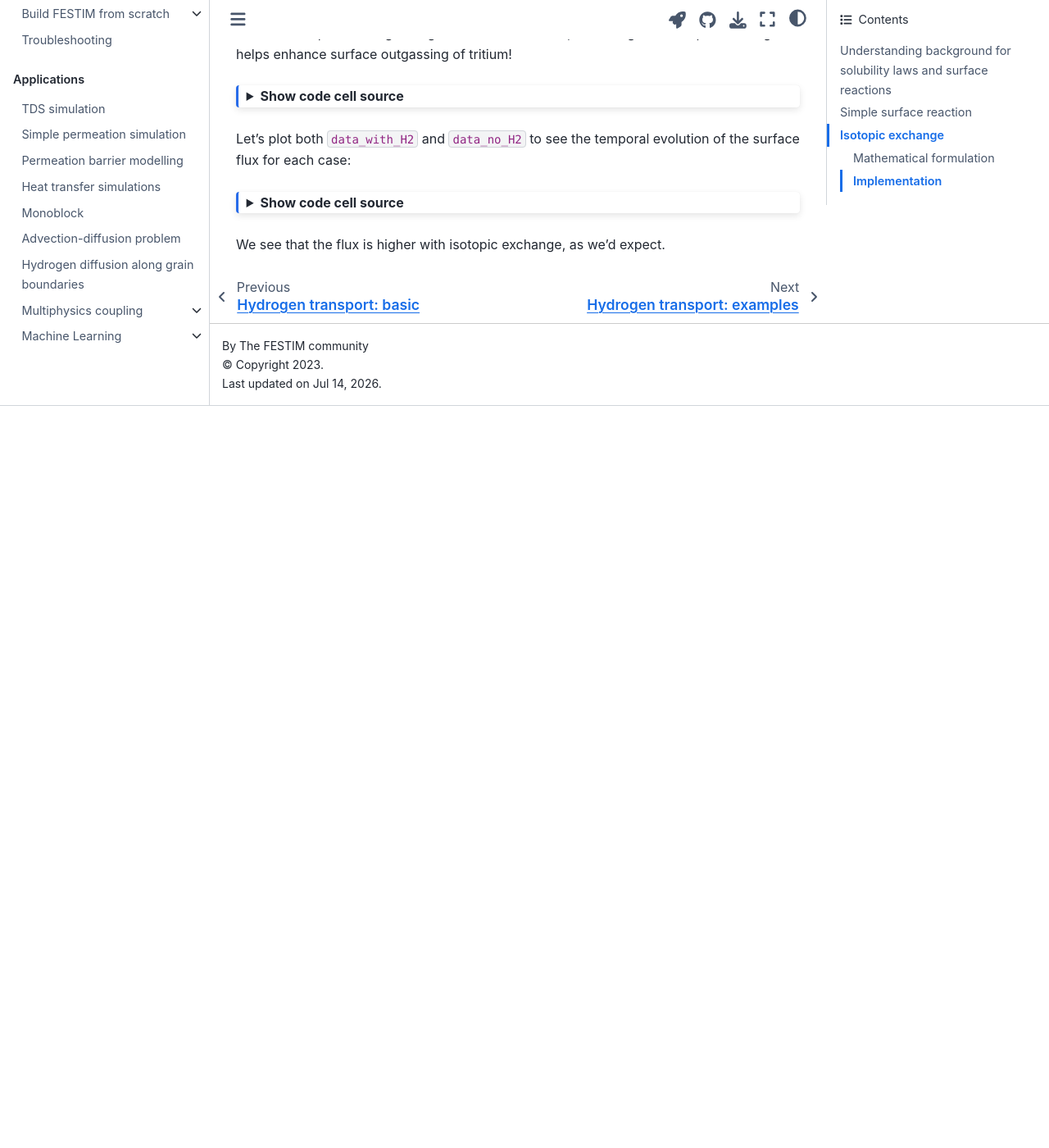
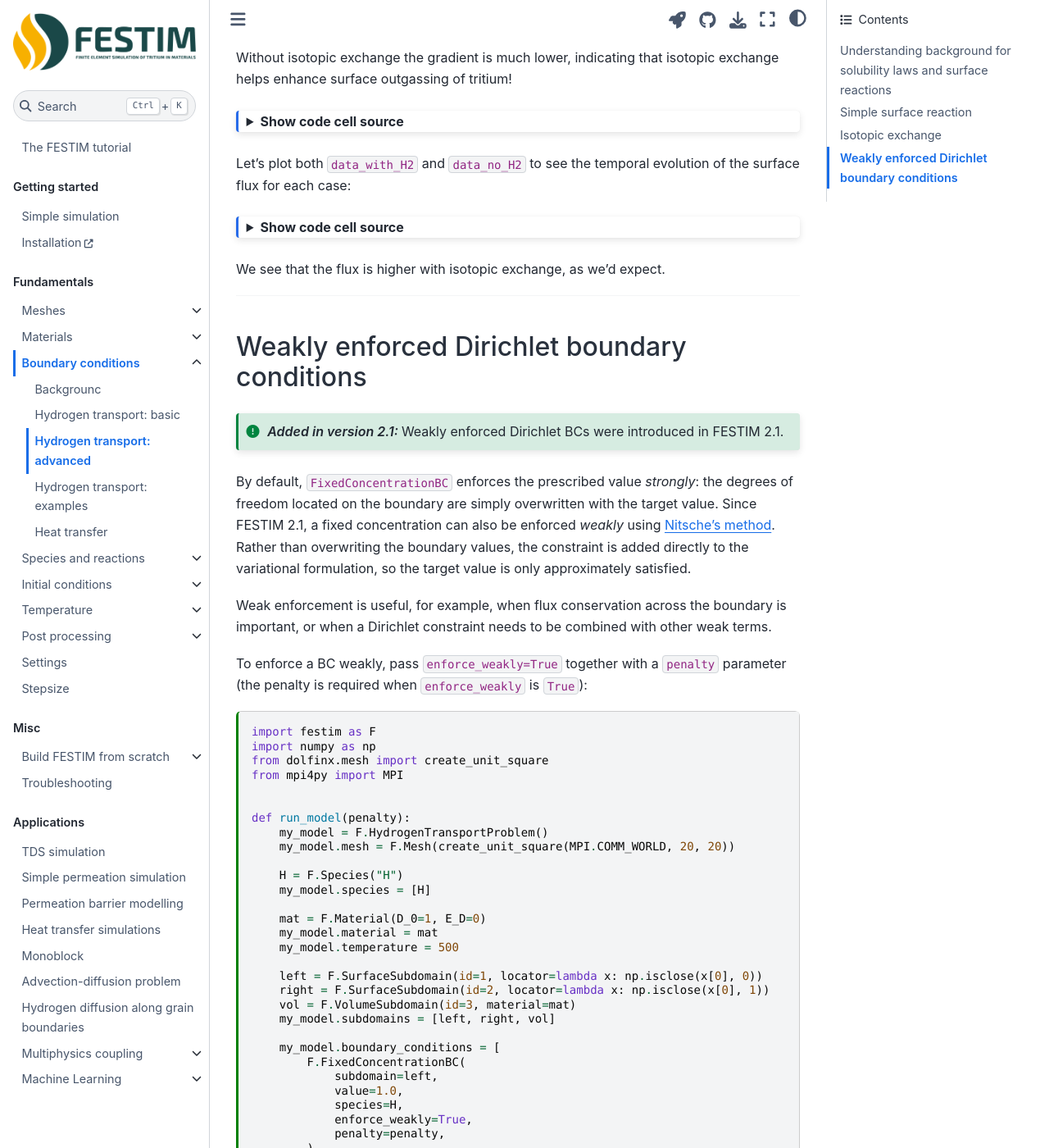
Before and after one commit to festim-dev/FESTIM-workshop, a Jupyter Book: the page built from book/content/boundary_conditions/h_transport_advanced.md, in a window 1280 px wide and 1400 px high, scrolled down 8456 px. Shown: the whole window at 82% size. Built offline with Jupyter Book 1.0.4 settings and Sphinx 7.4.7 and the Sphinx Book theme 1.1.4, drawn with Linux system fonts in a browser that asks for light colours; pages that are not in the unit, such as notebooks, are missing from menus; before the commit the page ends 8951 px from its top, so only the background shows below that; some of the changed text lies outside the part shown.

Commit message:
weakly imposed dirichlet BCs

````diff
--- a/book/content/boundary_conditions/h_transport_advanced.md
+++ b/book/content/boundary_conditions/h_transport_advanced.md
@@ -20,6 +20,7 @@
 * Choose solubility laws (Henry's or Siervert's)
 * Implement surface reaction boundary conditions
 * Model isotopic exchange as a recombination flux
+* Weakly enforce a fixed concentration with Nitsche's method
 
 +++
 
@@ -476,3 +477,86 @@
 ```
 
 We see that the flux is higher with isotopic exchange, as we'd expect.
+
++++
+
+---
+
++++
+
+## Weakly enforced Dirichlet boundary conditions
+
+```{versionadded} 2.1
+Weakly enforced Dirichlet BCs were introduced in FESTIM 2.1.
+```
+
+By default, `FixedConcentrationBC` enforces the prescribed value *strongly*: the degrees of freedom located on the boundary are simply overwritten with the target value. Since FESTIM 2.1, a fixed concentration can also be enforced *weakly* using [Nitsche's method](https://jsdokken.com/dolfinx-tutorial/chapter1/nitsche.html). Rather than overwriting the boundary values, the constraint is added directly to the variational formulation, so the target value is only approximately satisfied.
+
+Weak enforcement is useful, for example, when flux conservation across the boundary is important, or when a Dirichlet constraint needs to be combined with other weak terms.
+
+To enforce a BC weakly, pass `enforce_weakly=True` together with a `penalty` parameter (the penalty is required when `enforce_weakly` is `True`):
+
+```{code-cell} ipython3
+import festim as F
+import numpy as np
+from dolfinx.mesh import create_unit_square
+from mpi4py import MPI
+
+
+def run_model(penalty):
+    my_model = F.HydrogenTransportProblem()
+    my_model.mesh = F.Mesh(create_unit_square(MPI.COMM_WORLD, 20, 20))
+
+    H = F.Species("H")
+    my_model.species = [H]
+
+    mat = F.Material(D_0=1, E_D=0)
+    my_model.material = mat
+    my_model.temperature = 500
+
+    left = F.SurfaceSubdomain(id=1, locator=lambda x: np.isclose(x[0], 0))
+    right = F.SurfaceSubdomain(id=2, locator=lambda x: np.isclose(x[0], 1))
+    vol = F.VolumeSubdomain(id=3, material=mat)
+    my_model.subdomains = [left, right, vol]
+
+    my_model.boundary_conditions = [
+        F.FixedConcentrationBC(
+            subdomain=left,
+            value=1.0,
+            species=H,
+            enforce_weakly=True,
+            penalty=penalty,
+        ),
+        F.FixedConcentrationBC(subdomain=right, value=0.0, species=H),
+    ]
+
+    my_model.settings = F.Settings(atol=1e-10, rtol=1e-10, transient=False)
+    my_model.initialise()
+    my_model.run()
+    return H
+```
+
+Here we impose $c = 1$ on the left boundary *weakly* and $c = 0$ on the right boundary *strongly*. Because the weak constraint is only approximately satisfied, the concentration reached on the left boundary depends on the `penalty`: a larger penalty pushes the solution closer to the target value (approaching strong enforcement), whereas a small penalty allows a larger deviation.
+
+```{code-cell} ipython3
+:tags: [hide-input]
+
+import matplotlib.pyplot as plt
+
+for penalty in [1, 10, 100]:
+    H = run_model(penalty)
+    c = H.post_processing_solution.x.array
+    x = H.post_processing_solution.function_space.mesh.geometry.x[:, 0]
+    order = np.argsort(x)
+    plt.plot(x[order], c[order], label=f"penalty = {penalty}")
+
+plt.axhline(1.0, color="k", linestyle="--", label="target value")
+plt.xlabel("x")
+plt.ylabel("Concentration")
+plt.legend()
+plt.show()
+```
+
+```{note}
+Increasing the penalty improves how well the target value is enforced, but very large values can degrade the conditioning of the linear system. In practice, the penalty should be chosen large enough to satisfy the constraint to the desired accuracy without harming convergence.
+```
````
